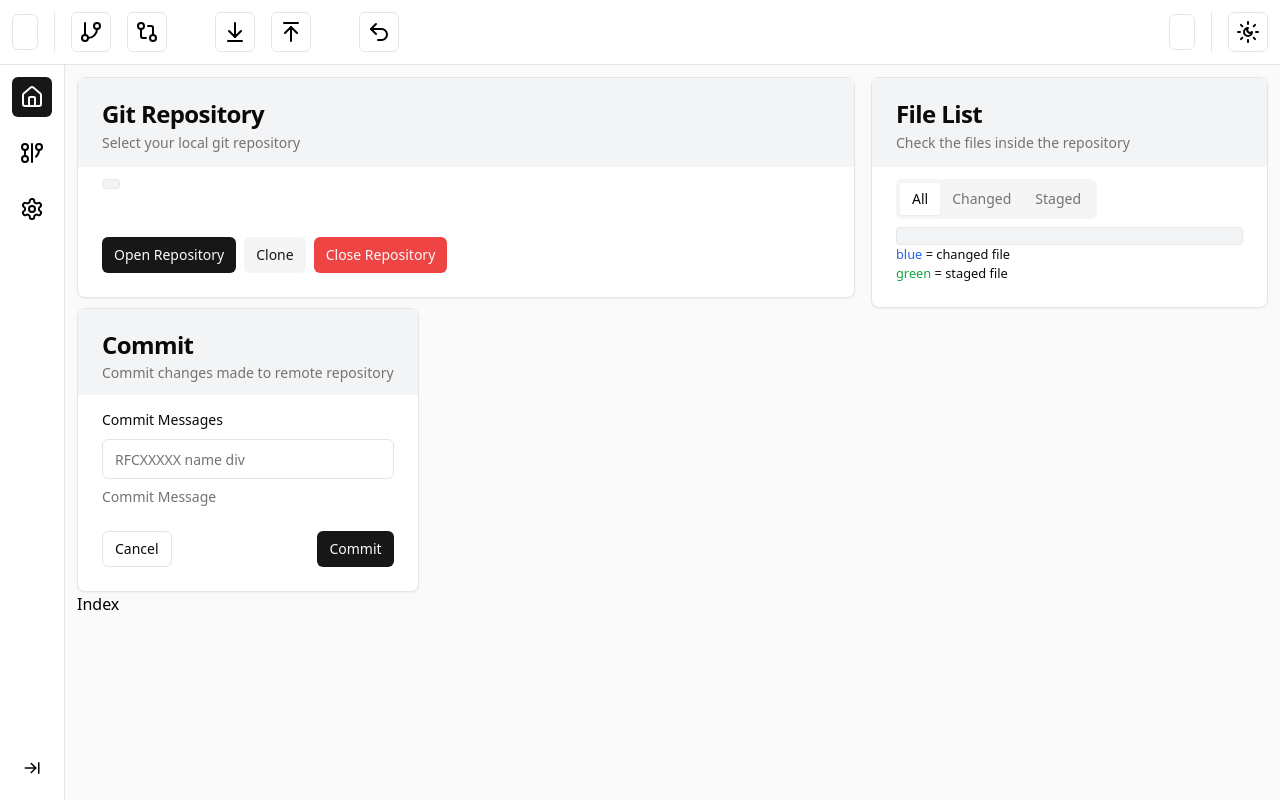
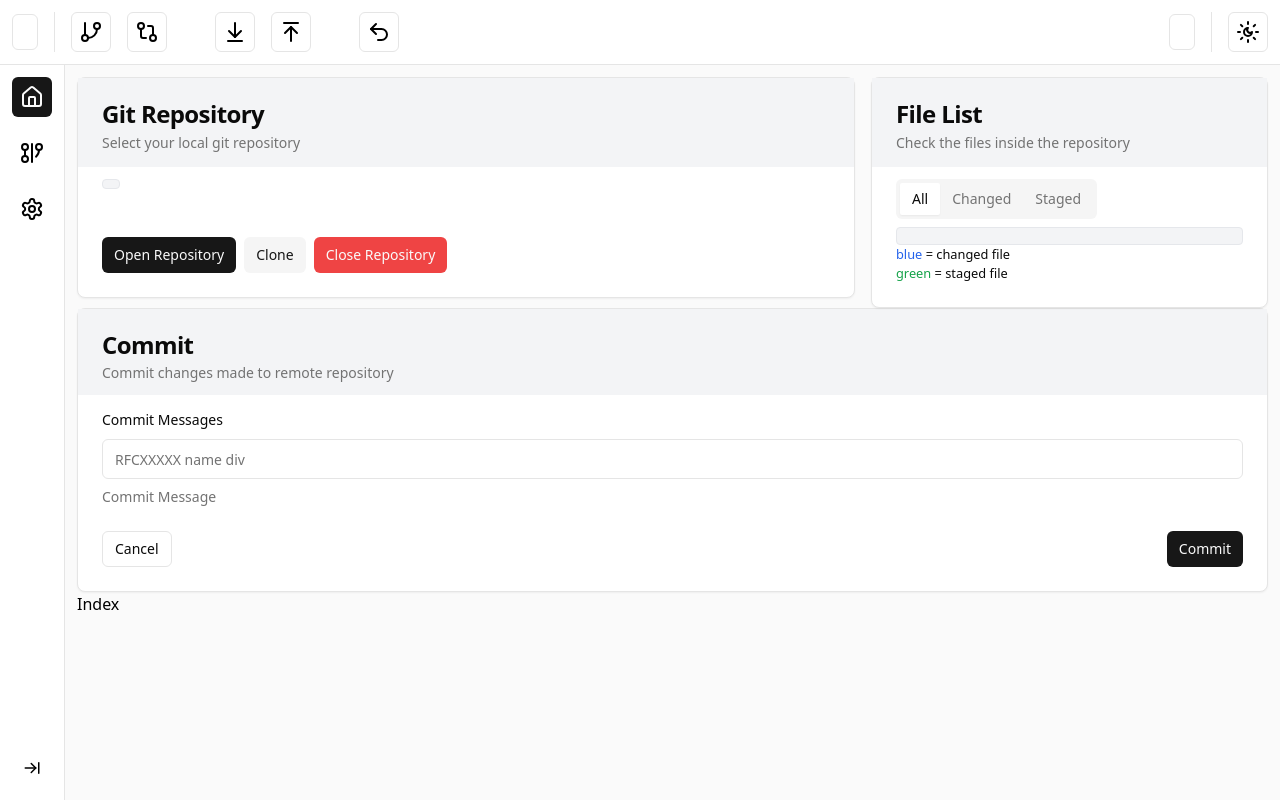
Before and after one commit to RMalik777/git-commander, a React (Vite) app: page / in a window 1280 px wide. Built offline with nearby package versions, Linux system fonts and the light colour scheme.

Commit message:
fix: changes commit to tsx

```diff
--- a/src/components/Git/Commit.jsx
+++ b/src/components/Git/Commit.tsx
@@ -1,5 +1,4 @@
-import { useState } from "react";
-import { useSelector } from "react-redux";
+import { useAppSelector } from "@/lib/Redux/hooks";
 
 import { z } from "zod";
 import { zodResolver } from "@hookform/resolvers/zod";
@@ -26,7 +25,6 @@ import {
   FormMessage,
 } from "@/components/ui/form";
 import { Input } from "@/components/ui/input";
-import { Label } from "@/components/ui/label";
 import { ToastAction } from "@/components/ui/toast";
 
 import * as git from "@/lib/git";
@@ -39,11 +37,10 @@ const formSchema = z.object({
 });
 
 export default function Commit() {
-  const [commitMsg, setCommitMsg] = useState("");
-  const repoName = useSelector((state) => state.repo.name);
-  const workDir = useSelector((state) => state.repo.directory);
+  const repoName = useAppSelector((state) => state.repo.name);
+  const workDir = useAppSelector((state) => state.repo.directory);
 
-  const commitForm = useForm({
+  const commitForm = useForm<z.infer<typeof formSchema>>({
     resolver: zodResolver(formSchema),
     defaultValues: {
       commitMsg: "",
@@ -51,9 +48,23 @@ export default function Commit() {
   });
   const { toast } = useToast();
   const { handleSubmit, reset } = commitForm;
-  function onSubmit(values) {
+  async function onSubmit(values: z.infer<typeof formSchema>) {
     console.log(values.commitMsg);
-    // git.commitAll(workDir, values.commitMsg);
+    const response = await git.commitAll(workDir, values.commitMsg);
+    console.log(response);
+    if (RegExp(/no changes/gi).test(response)) {
+      toast({
+        title: "No Changes",
+        description:
+          "No changes to commit, add changed file to staged before commiting",
+      });
+    }
+    if (RegExp(/nothing to commit/gi).test(response)) {
+      toast({
+        title: "Nothing to Commit",
+        description: "No changes to commit",
+      });
+    } else {
       toast({
         title: "Successfully Commited",
         description: (
@@ -75,12 +86,13 @@ export default function Commit() {
           </ToastAction>
         ),
       });
+    }
     reset();
   }
   return (
     <Form {...commitForm}>
-      <form onSubmit={handleSubmit(onSubmit)}>
-        <Card className="w-fit">
+      <form onSubmit={handleSubmit(onSubmit)} className="flex-grow">
+        <Card className="w-full">
           <CardHeader className="bg-gray-100 pb-3">
             <CardTitle>Commit</CardTitle>
             <CardDescription>
```
Lines whose indentation alone changed are shown as unchanged.
